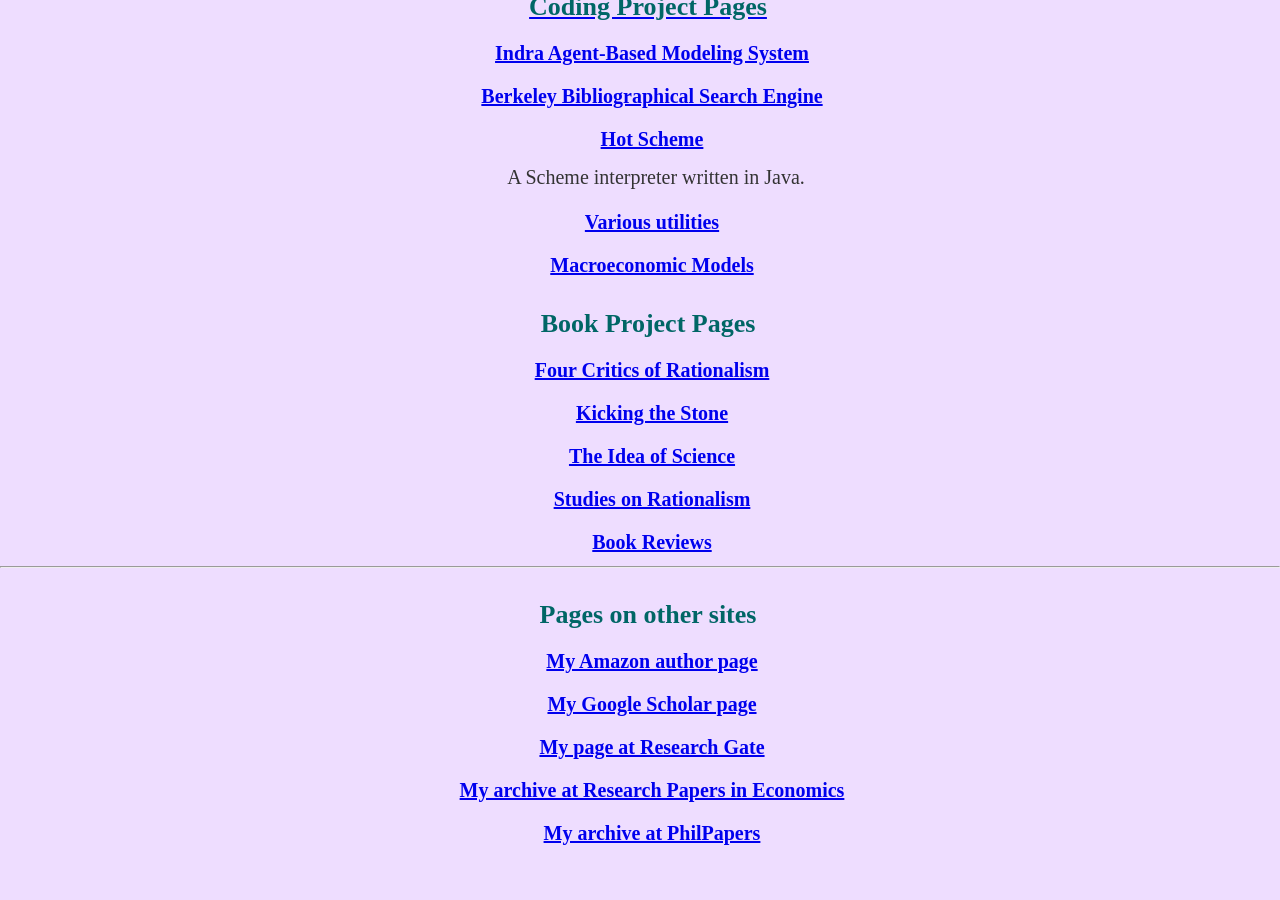
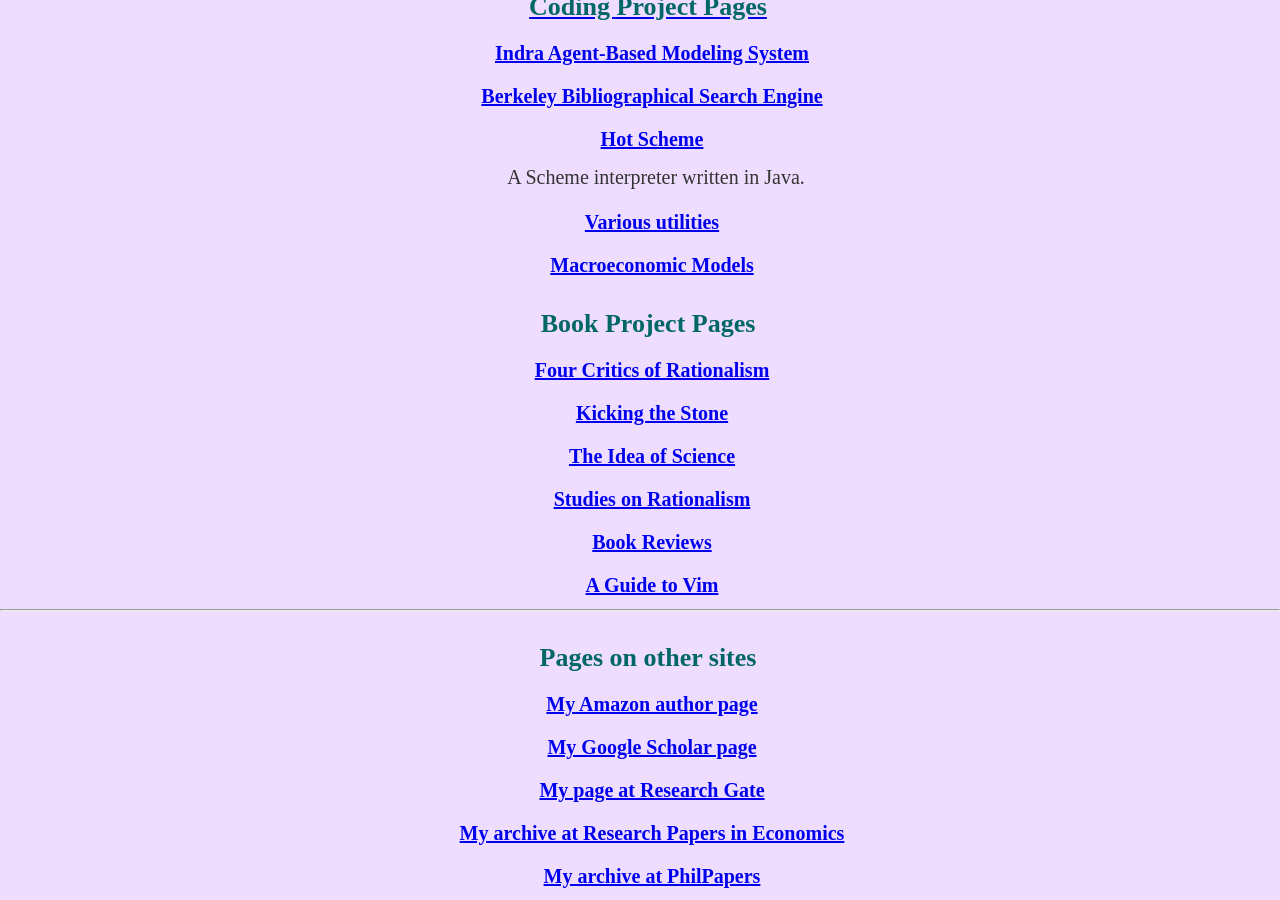
Before and after one commit to gcallah/gcallah.github.io, a Jekyll site: the page index.html, which Jekyll copies as it is, in a window 1280 px wide and 900 px high, scrolled down 633 px. Built offline with Jekyll 4.4.1, drawn with Linux system fonts in a browser that asks for light colours; before the commit the page ends 1490 px from its top, so only the background shows below that.

Commit message:
Added Guide to Vim.

```diff
--- a/index.html
+++ b/index.html
@@ -112,6 +112,12 @@
                         </a>
                     </h3>
 
+                    <h3>
+                        <a href="../GuideToVim/index.html">
+                        A Guide to Vim
+                        </a>
+                    </h3>
+
                 <hr>
                 <h2>
                     Pages on other sites
```
